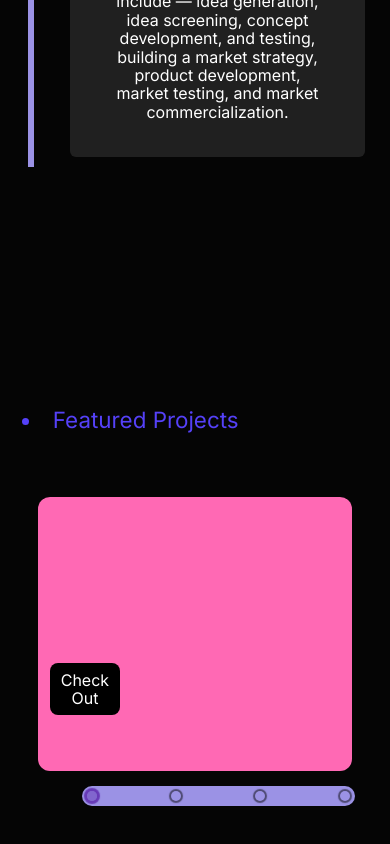
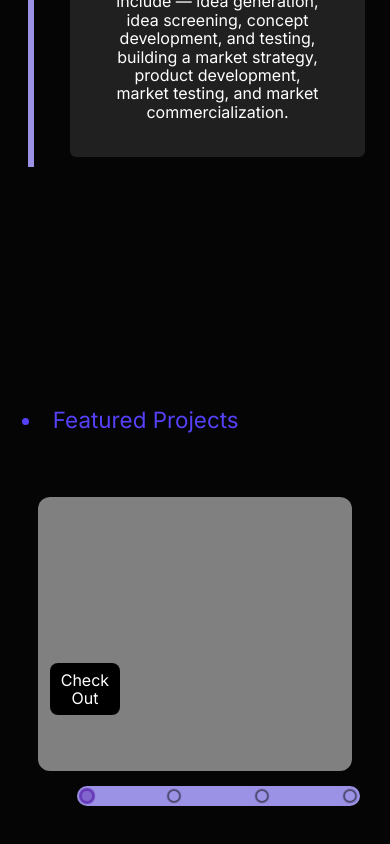
Before and after one commit to aeeux/Gaston-media-gatsby, a Gatsby site: page / in a window 390 px wide. Shown: the part 4582-5426 px from the top of the page. Built offline with nearby package versions, Linux system fonts and the light colour scheme; Gatsby itself is replaced by a stand-in of ours.

Commit message:
Knapper til cards + lidt responsive

```diff
--- a/src/components/projectsHome.js
+++ b/src/components/projectsHome.js
@@ -7,7 +7,9 @@ import rectangle from '../images/Rectangle.png';
 
 const changeFromBreakpoints = [
   { width: 1, itemsToShow: 1 },
-  { width: 700, itemsToShow: 2.5 }
+  { width: 700, itemsToShow: 1.5 },
+  { width: 958, itemsToShow: 2 },
+  { width: 1279, itemsToShow: 2.5 },
 ]
 
 
@@ -17,7 +19,6 @@ const projectsHome = () => {
     <div className="font">
       <li className="heading-ab">Featured Projects </li>
       <Carousel breakPoints={changeFromBreakpoints}>
-
 
         <Item> <div className='carouselCards'> <Link className='linkButtonCards' draggable="false" to='/item1'>Check Out</Link> </div></Item>
         <Item> <div className='carouselCards'> <Link className='linkButtonCards' draggable="false" to='/item2'>Check Out</Link> </div></Item>
--- a/src/styles/components/projectsHome.scss
+++ b/src/styles/components/projectsHome.scss
@@ -66,18 +66,28 @@
     align-self: center;
     margin-top: 35%;
     margin-right: 70%;
+    min-width: 50px;
     width: 22.5%;
     padding: 2.5% 0;
     border-radius: 0.5rem;
 }
-@media (max-width: $layout-breakpoint-xmedium) {
-    .carouselCards {
-        background-color: hotpink;
-    }
+
+
+@media screen and (min-width: 1px) and (max-width: $layout-breakpoint-xmedium) {
     .rec-pagination {
-        width: 70%;
+        width: 72.5%;
     }
     .rec-dot {
         width: 20%;
     }
 }
+
+
+@media (min-width: $layout-breakpoint-xmedium) and (max-width: $layout-breakpoint-small) {
+    .rec-pagination {
+        width: 50%;
+    }
+    .rec-dot {
+        width: 30%;
+    }
+}
```
